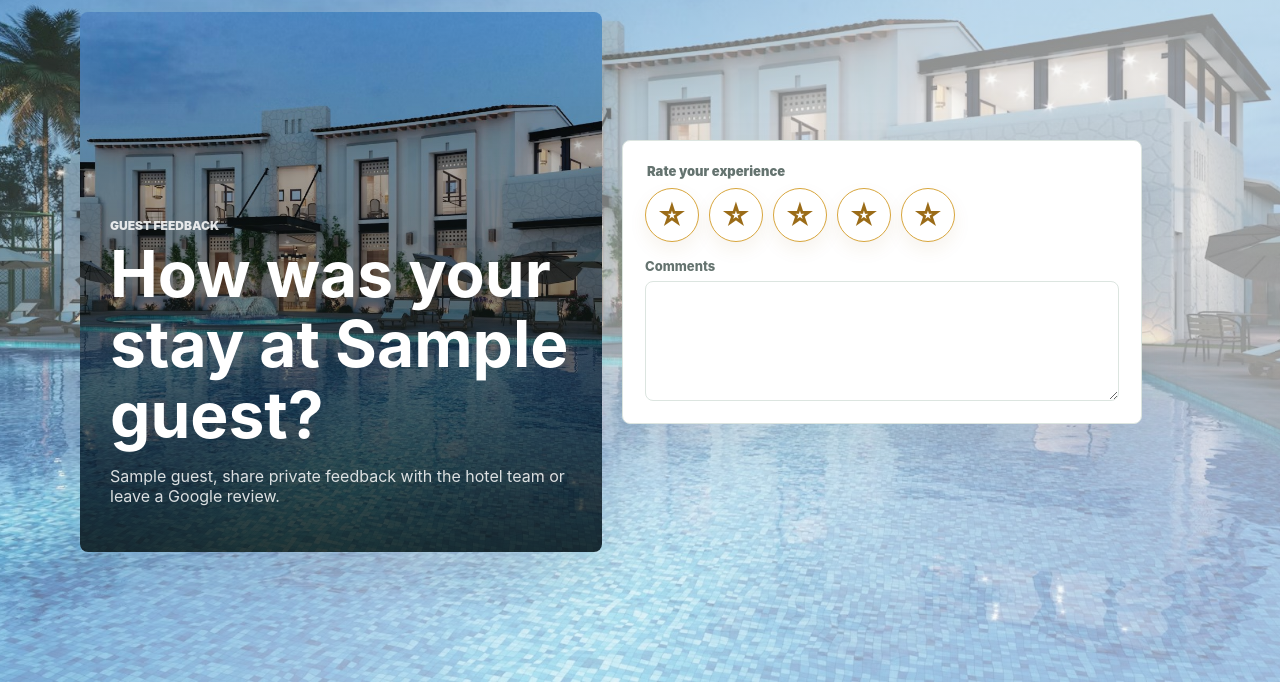
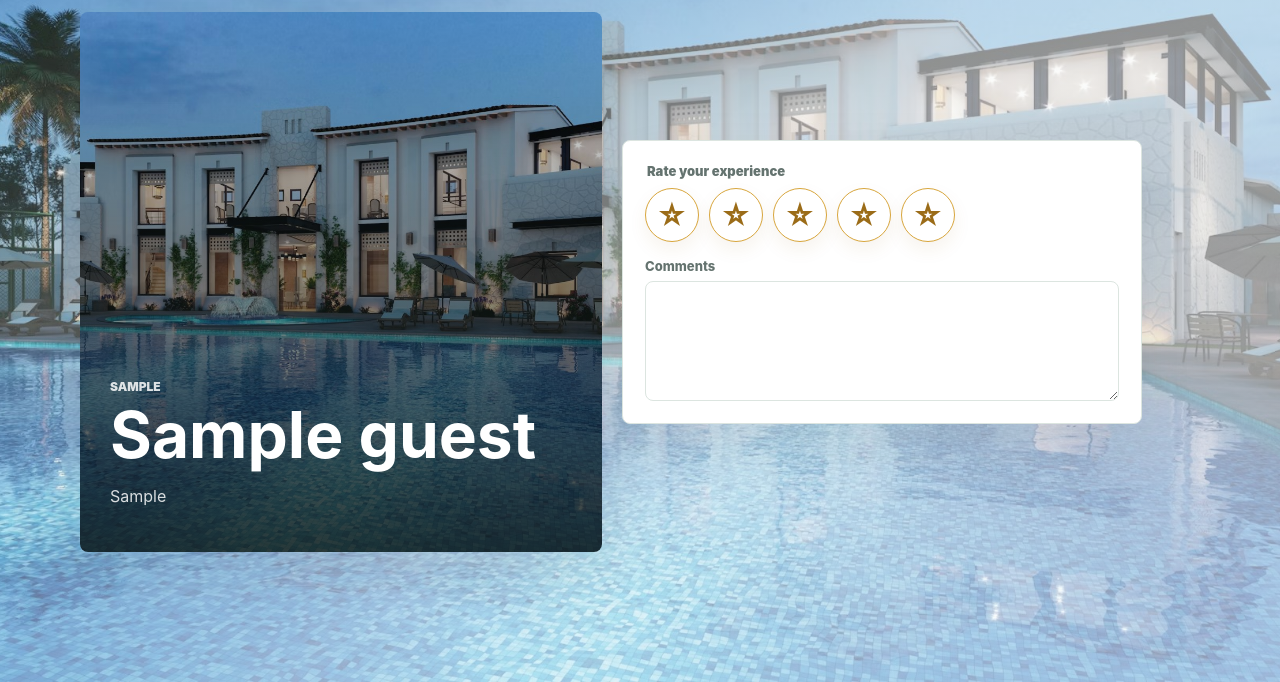
Before and after one commit to Jaykrishna505/Truvora, a FastAPI app: template app/templates/guest.html in a window 1280 px wide. Shown: the part 118-800 px from the top of the page. Run offline with FastAPI, Linux system fonts and the light colour scheme; the template is opened without the code that fills it: most values are stand-ins (such as "Sample title", 1, 10 or a date in 2020).

Commit message:
Update guest.html
v0.1.16

```diff
--- a/app/templates/guest.html
+++ b/app/templates/guest.html
@@ -3,15 +3,15 @@
   <head>
     <meta charset="utf-8" />
     <meta name="viewport" content="width=device-width, initial-scale=1" />
-    <title>Guest Feedback | Truvora Python</title>
-    <link rel="stylesheet" href="/static/styles.css?v=0.1.14" />
+    <title>Feedback | Truvora</title>
+    <link rel="stylesheet" href="/static/styles.css?v=0.1.16" />
   </head>
   <body class="guest-body">
     <main class="guest-layout">
       <section class="guest-hero">
-        <p class="eyebrow">Guest feedback</p>
-        <h1>How was your stay at {{ guest.hotelName }}?</h1>
-        <p>{{ guest.guestName }}, share private feedback with the hotel team or leave a Google review.</p>
+        <p class="eyebrow">{{ guest.terms.feedbackEyebrow }}</p>
+        <h1>{{ guest.experienceQuestion }}</h1>
+        <p>{{ guest.feedbackIntro }}</p>
       </section>
       <!-- <form class="guest-card" id="feedback-form">
         <div class="guest-form-fields" id="guest-form-fields"> -->
@@ -53,7 +53,7 @@
         <section class="submission-confirmation hidden" id="submission-confirmation" aria-live="polite">
           <p class="eyebrow">Review recorded</p>
           <h2>Thank you for sharing your response.</h2>
-          <p>Your response has been sent to the hotel team. You can close this page.</p>
+          <p>{{ guest.privateConfirmation }}</p>
         </section>
         <output id="guest-message" class="message hidden"></output>
         {% endif %}
@@ -63,7 +63,7 @@
       window.feedbackToken = "{{ token }}";
     </script>
     {% if not guest.alreadyRecorded %}
-    <script src="/static/guest.js?v=0.1.14"></script>
+    <script src="/static/guest.js?v=0.1.16"></script>
     {% endif %}
   </body>
 </html>
```
